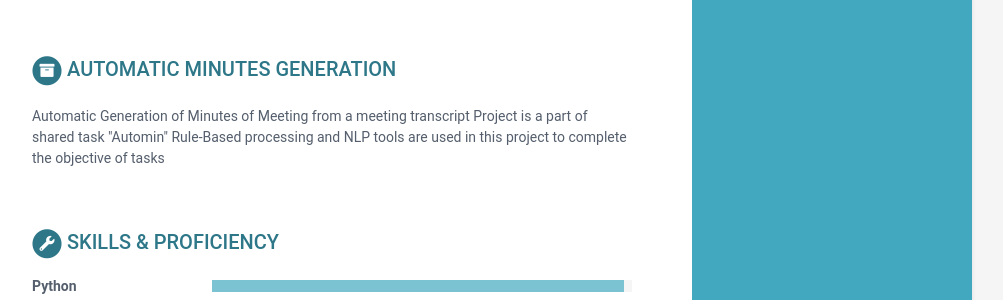
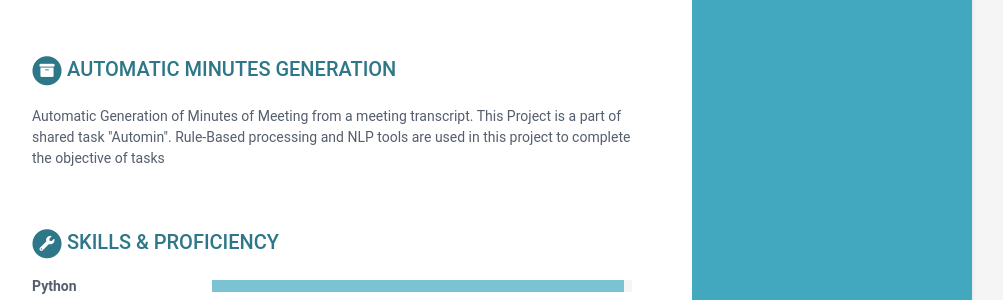
Before and after one commit to sarthakpan/sarthakpan.github.io, a Jekyll site: the page built from index.html, in a window 1280 px wide and 900 px high, scrolled down 1853 px. Shown: the part 152-452 px from the top of the window, without its empty margins (168-1171 px from the left). Built offline with Jekyll 4.4.1, drawn with Linux system fonts in a browser that asks for light colours.

Commit message:
data update

```diff
--- a/_data/data.yml
+++ b/_data/data.yml
@@ -144,8 +144,8 @@ experiences:
 projects:
     title: Automatic Minutes Generation
     intro: >
-      Automatic Generation of Minutes of Meeting from a meeting transcript
-      Project is a part of shared task "Automin"
+      Automatic Generation of Minutes of Meeting from a meeting transcript.
+      This Project is a part of shared task "Automin".
       Rule-Based processing and NLP tools are used in this project to complete the objective of tasks
     # assignments:
       # - title: Velocity
```
